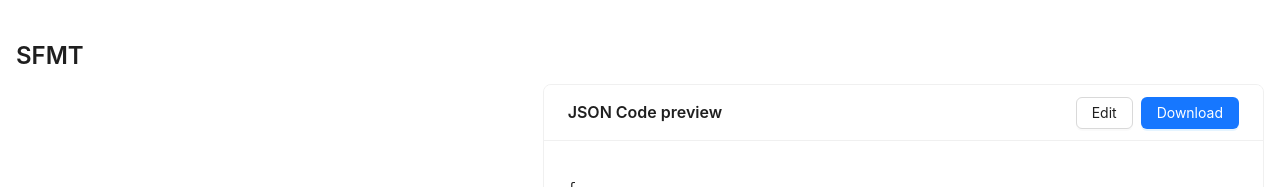
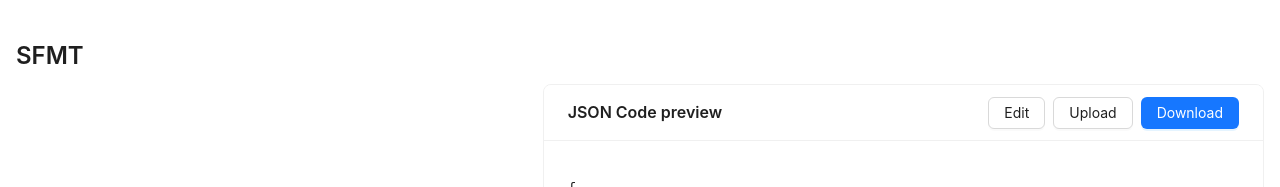
Before and after one commit to trackit/Deadline-rfdk-public, a React (Create React App) app in the folder DeadlineStack/spotfleet-mgmt-ui/client/: page / in a window 1280 px wide. Shown: the top 187 px of the page. Built offline with nearby package versions, Linux system fonts and the light colour scheme.

Commit message:
feat(frontend): implement Json uploader

```diff
--- a/DeadlineStack/spotfleet-mgmt-ui/client/src/components/JsonPreviewCard.tsx
+++ b/DeadlineStack/spotfleet-mgmt-ui/client/src/components/JsonPreviewCard.tsx
@@ -9,6 +9,7 @@ interface JsonPreviewCardProps {
 
 const JsonPreviewCard: React.FC<JsonPreviewCardProps> = ({ data, onDataUpdate }) => {
     const [formattedJson, setFormattedJson] = useState(() => JSON.stringify(data, null, 2));
+    const [selectedFile, setSelectedFile] = useState<File | null>(null);
     const [isEditing, setIsEditing] = useState(false);
 
     useEffect(() => {
@@ -32,13 +33,25 @@ const JsonPreviewCard: React.FC<JsonPreviewCardProps> = ({ data, onDataUpdate })
         }
     };
 
+    useEffect(() => {
+        if (selectedFile) {
+            const reader = new FileReader();
+            reader.onload = (event) => {
+                if (event.target?.result) {
+                    setFormattedJson(event.target.result as string);
+                }
+            };
+            reader.readAsText(selectedFile);
+        }
+    }, [selectedFile]);
+
     const handleJsonEditorChange = (newValue: string) => {
         setFormattedJson(newValue);
     };
 
     const getRenderedContent = (state: boolean) => {
         if (state)
-            return <JsonEditor initialValue={formattedJson} onChange={handleJsonEditorChange}/>;
+            return <JsonEditor initialValue={formattedJson} onChange={handleJsonEditorChange} />;
         return <pre>{formattedJson}</pre>;
     };
 
@@ -52,10 +65,23 @@ const JsonPreviewCard: React.FC<JsonPreviewCardProps> = ({ data, onDataUpdate })
         URL.revokeObjectURL(url);
     };
 
+    const uploadJson = () => {
+        const input = document.createElement('input');
+        input.type = 'file';
+        input.accept = '.json';
+        input.onchange = (event) => {
+            const file = (event.target as HTMLInputElement).files?.[0];
+            if (file)
+                setSelectedFile(file);
+        };
+        input.click();
+    };
+
     return (
         <Card title="JSON Code preview" extra={
             <Flex gap="small" wrap="wrap">
                 <Button type="default" onClick={() => handleEditClick(isEditing)}>{isEditing ? 'Save' : 'Edit'}</Button>
+                <Button type="default" onClick={uploadJson}>Upload</Button>
                 <Button type="primary" onClick={downloadJson}>Download</Button>
             </Flex>
         } style={{ overflow: 'auto' }}>
```
